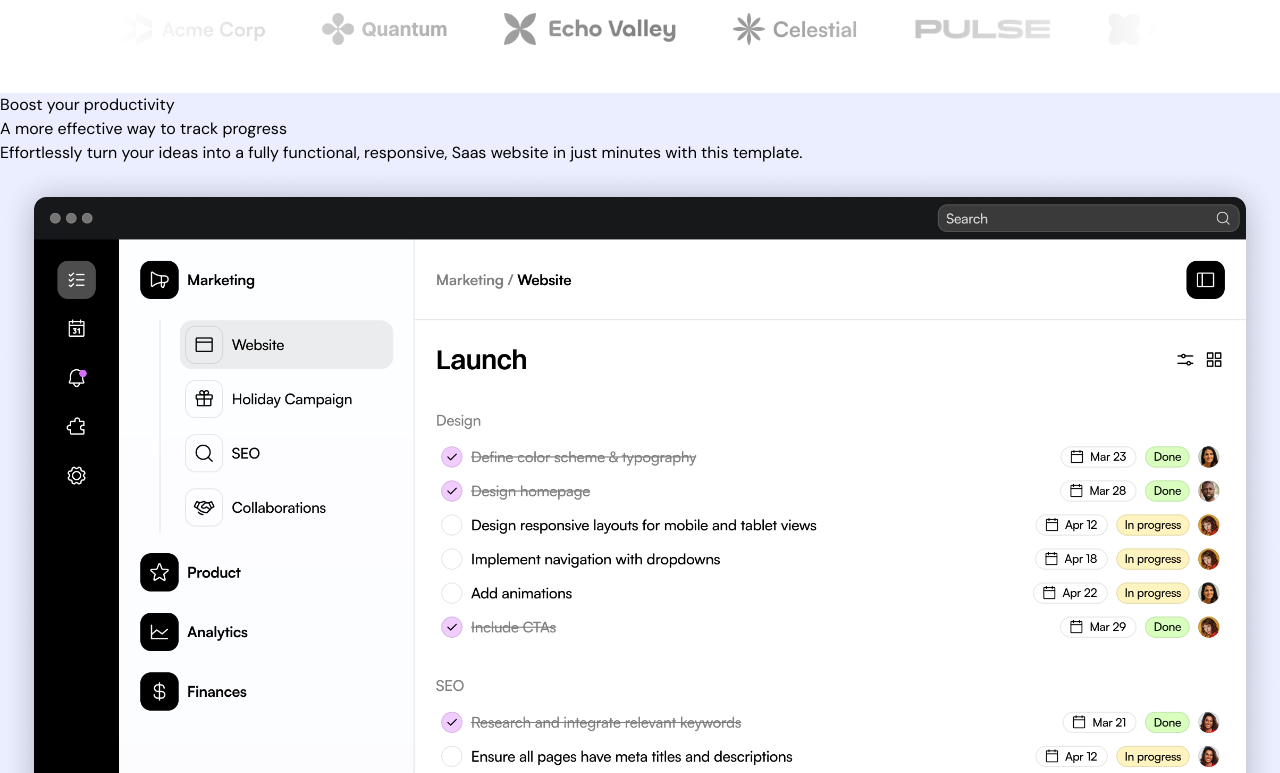
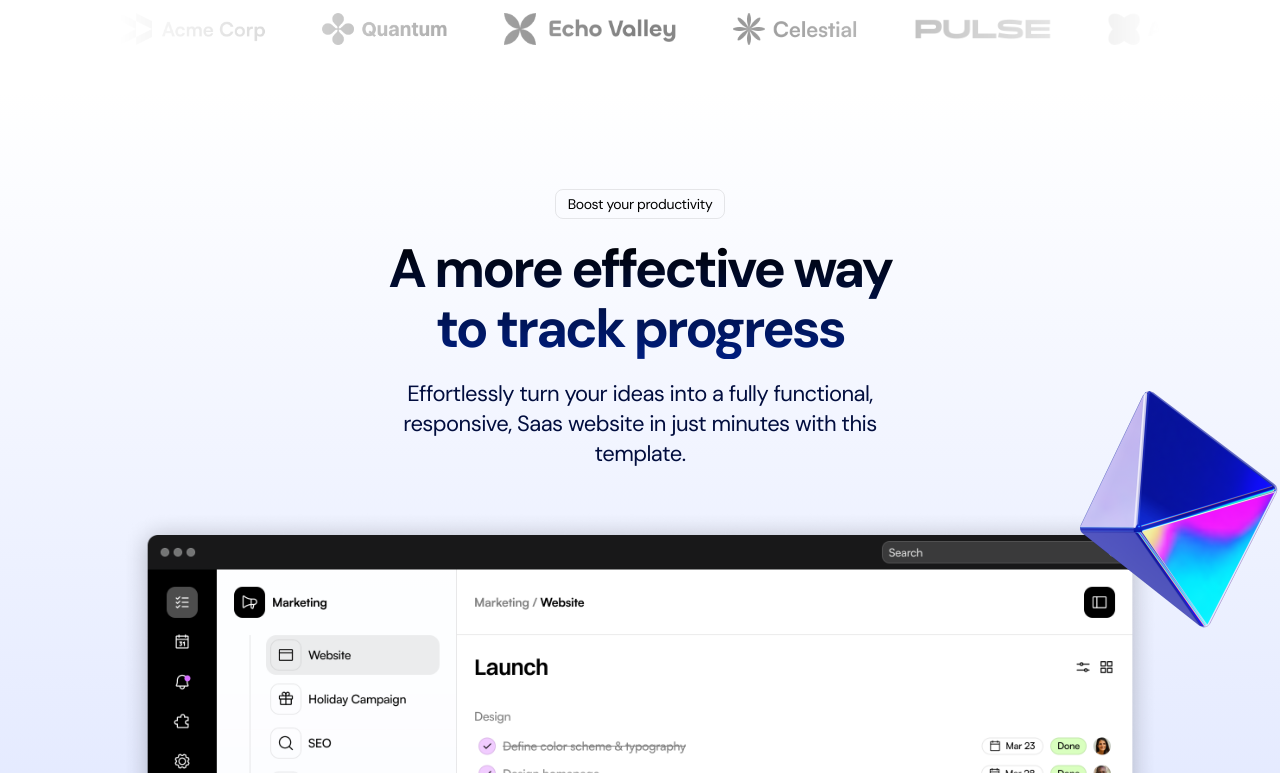
Before and after one commit to AhmedSaadRF/Light-SaaS-Landing-Page, a Next.js app: page / in a window 1280 px wide. Shown: the part 867-1640 px from the top of the page. Built offline with nearby package versions, Linux system fonts and the light colour scheme.

Commit message:
Upload Project
Add Style Classes

```diff
--- a/src/sections/ProductShowcase.tsx
+++ b/src/sections/ProductShowcase.tsx
@@ -5,19 +5,19 @@ import Image from "next/image";
 
 export const ProductShowcase = () => {
   return (
-    <section>
-      <div>
-        <div>
-          <div>
-            <div>Boost your productivity</div>
+    <section className='bg-gradient-to-b from-[#ffffff] to-[#D2DCFF] py-24 overflow-x-clip'>
+      <div className="container">
+        <div className='max-w-[540px] mx-auto'>
+          <div className='flex justify-center'>
+            <div className='tag'>Boost your productivity</div>
           </div>
-          <h2>A more effective way to track progress</h2>
-          <p>Effortlessly turn your ideas into a fully functional, responsive, Saas website in just minutes with this template.</p>
+          <h2 className='text-center text-3xl md:text-[54px] md:leading-[60px] font-bold tracking-tighter bg-gradient-to-b from-black to-[#001E80] text-transparent bg-clip-text mt-5'>A more effective way to track progress</h2>
+          <p className='text-center text-[22px] leading-[30px] tracking-tight text-[#010D3E] mt-5'>Effortlessly turn your ideas into a fully functional, responsive, Saas website in just minutes with this template.</p>
         </div>
-        <div>
-          <Image src={productImage} alt='Product Image' />
-          <Image src={pyramidImage} alt='pyramid Image' height={262} width={262} />
-          <Image src={tubeImage} alt='Tube Image' height={248} />
+        <div className="relative">
+          <Image src={productImage} alt='Product Image' className='mt-10' />
+          <Image src={pyramidImage} alt='pyramid Image' height={262} width={262} className='hidden md:block absolute -right-36 -top-32' />
+          <Image src={tubeImage} alt='Tube Image' height={248} className='hidden md:block absolute bottom-24 -left-36' />
         </div>
       </div>
     </section>
```
